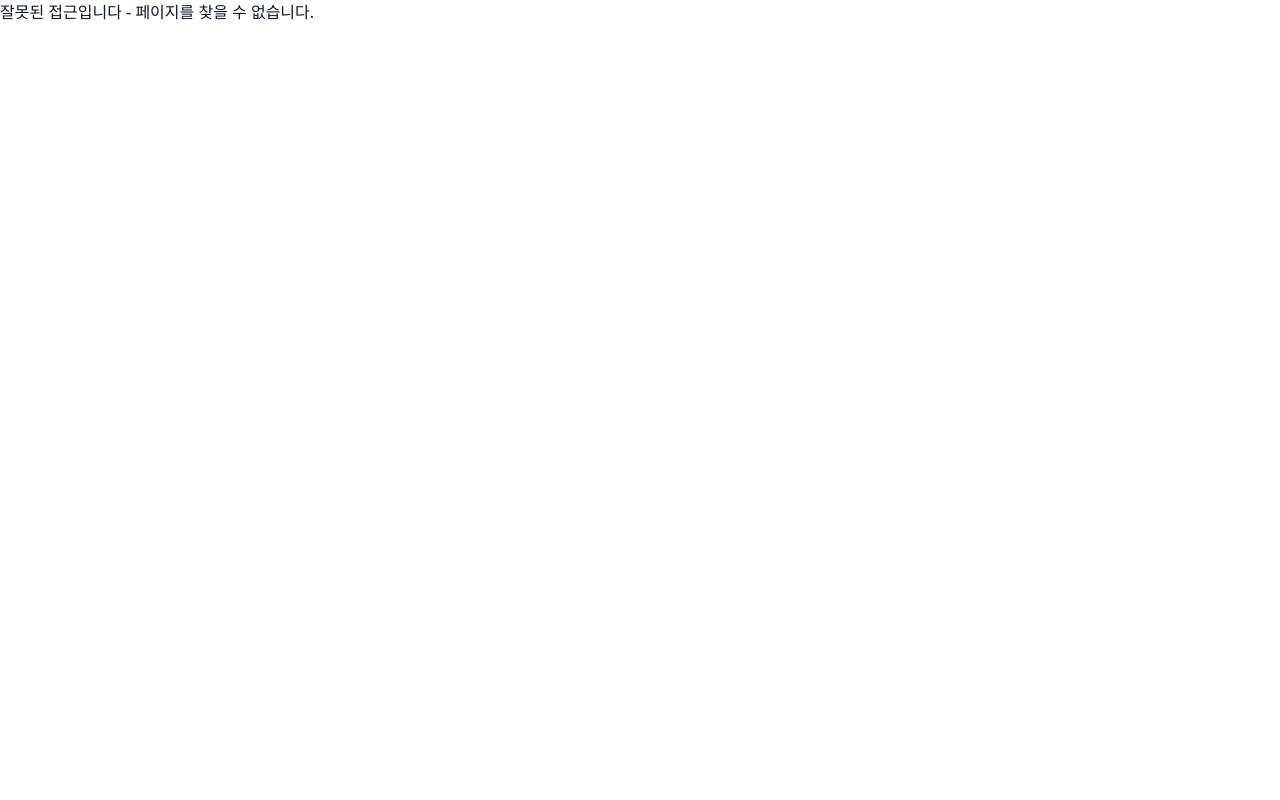
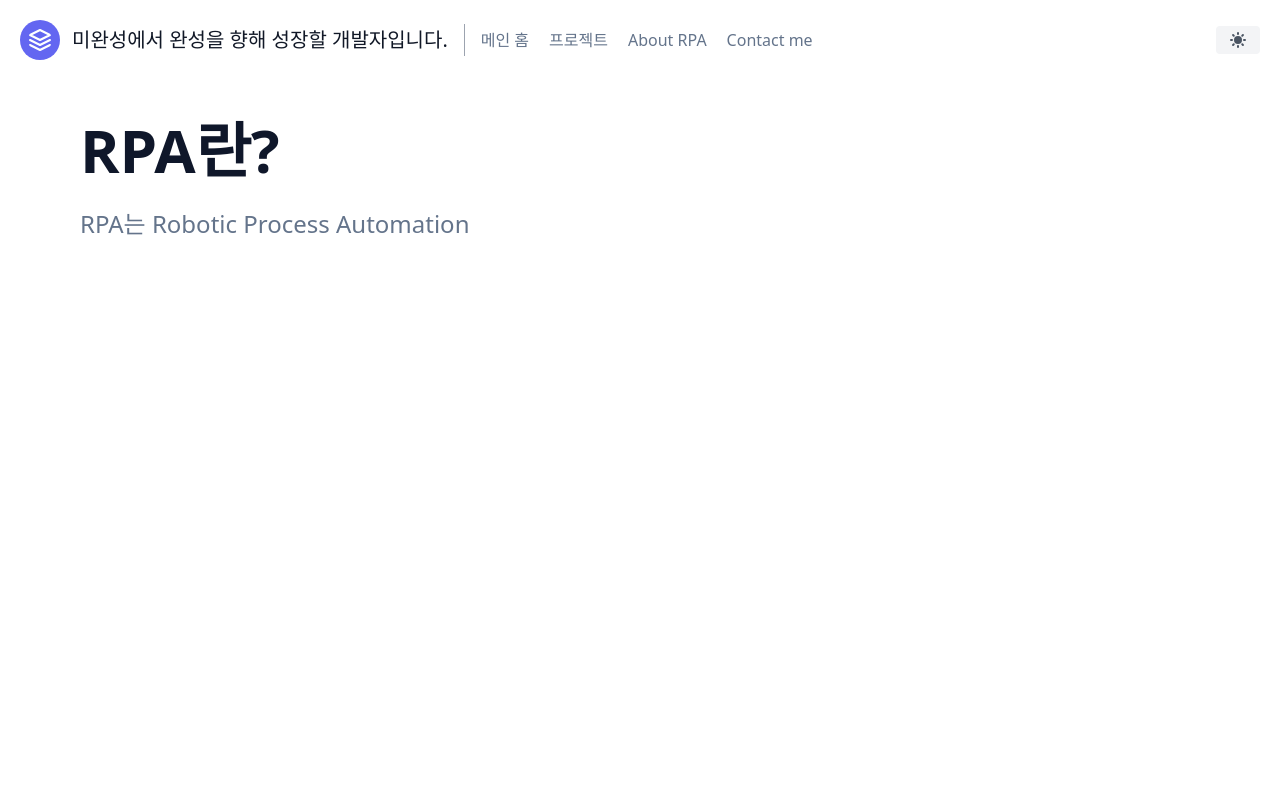
Before and after one commit to myonstar/web_portfolio, a Next.js app: page /about-rpa in a window 1280 px wide. Before the commit this address had no page. Shown: the top 800 px of the page. Built offline with nearby package versions, Linux system fonts and the light colour scheme.

Commit message:
썸네일 변경

```diff
--- /dev/null
+++ b/components/carousel.js
@@ -0,0 +1,9 @@
+import RPA1 from "./rpa-components/rpa1";
+
+export default function Carousel() {
+    return (
+        <div>
+            <RPA1></RPA1>
+        </div>
+    );
+}
--- a/components/header.js
+++ b/components/header.js
@@ -12,7 +12,7 @@ export default function Header() {
                             <path d="M12 2L2 7l10 5 10-5-10-5zM2 17l10 5 10-5M2 12l10 5 10-5"></path>
                         </svg>
                         {/* 헤더 이름 설정 */}
-                        <span className="ml-3 text-xl">김경빈</span>
+                        <span className="ml-3 text-xl">미완성에서 완성을 향해 성장할 개발자입니다.</span>
                     </div>
                     </Link>
                     <nav className="md:mr-auto md:ml-4 md:py-1 md:pl-4 md:border-l md:border-gray-400	flex flex-wrap items-center text-base justify-center">
@@ -22,11 +22,14 @@ export default function Header() {
                         <Link href="/projects">
                         <div className="mr-5 hover:text-gray-900">프로젝트</div>
                         </Link>
+                        <Link href="/about-rpa">
+                        <div className="mr-5 hover:text-gray-900">About RPA</div>
+                        </Link>
                         <Link href="https://www.naver.com">
                         <div className="mr-5 hover:text-gray-900">Contact me</div>
                         </Link>
                     </nav>
-                    {/* 다크모드 작업 예쩡 */}
+                    {/* 다크모드 작업 */}
                     <DarkModeToggle></DarkModeToggle>
                 </div>
             </header>
--- a/components/home/hero.js
+++ b/components/home/hero.js
@@ -1,3 +1,5 @@
+// 메인 페이지를 구성하는 Hero 요소
+
 import Animation from "./animation";
 import Link from "next/link";
 
@@ -5,17 +7,22 @@ export default function Hero() {
     return (
         <>
             <div className="lg:flex-grow md:w-1/2 lg:pr-24 md:pr-16 flex flex-col md:items-start md:text-left mb-16 md:mb-0 items-center text-center">
-                <h1 className="title-font sm:text-4xl text-3xl mb-4 font-medium text-gray-900">안녕하세요 김경빈입니다.
-                    <br className="hidden lg:inline-block" />저의 프로젝트입니다.
+                <h1 className="title-font sm:text-4xl text-3xl mb-4 font-medium text-gray-900">
+                    안녕하세요, 저는 김경빈입니다.
                 </h1>
-                <p className="mb-8 leading-relaxed">추후 자기소개로 변경하기</p>
+                <p className="text-xl mb-8 leading-relaxed">저는 컴퓨터소프트웨어공학과를 전공했으며, 첫 회사로 RPA업무를 수행하였고 웹 개발자로써 성장하기 위해 이 웹 사이트를 만들게 되었습니다.</p>
+
+                <h1 className="title-font sm:text-3xl text-2xl mb-4 font-medium text-gray-900">
+                    제가 수행한 프로젝트들을 보시려면
+                </h1>
+                {/* 프로젝트 열람 버튼 */}
                 <div className="flex justify-center">
                     <Link href="/projects">
                         <button className="btn-project">프로젝트 보기</button>
-                        {/* RPA 소개 하는 버튼 고려 */}
                     </Link>
                 </div>
             </div>
+            {/* 메인 페이지 우측 애니메이션 */}
             <div className="lg:max-w-lg lg:w-full md:w-1/2 w-5/6">
                 <Animation></Animation>
             </div>
--- a/components/projects/project-item.js
+++ b/components/projects/project-item.js
@@ -30,7 +30,7 @@ export default function ProjectItem({ data }) {
                 src={imgSrc}
                 alt="cover image Not Found"
                 width="100%"
-                height="100%"
+                height="60%"
                 layout="responsive"
                 objectFit="cover"
                 quality={100}
--- /dev/null
+++ b/components/rpa-components/rpa1.js
@@ -0,0 +1,9 @@
+export default function RPA1() {
+    return (
+        <div>
+            <h1 className="text-4xl font-bold sm:text-6xl">RPA란?</h1>
+            <br/>
+            <p className="text-2xl mb-8 leading-relaxed">RPA는 Robotic Process Automation</p>
+        </div>
+    );
+}
--- /dev/null
+++ b/pages/about-rpa.js
@@ -0,0 +1,25 @@
+// RPA 소개 페이지
+
+import Carousel from "@/components/carousel";
+import Layout from "@/components/layout";
+import Head from "next/head";
+
+export default function aboutRPA() {
+    return (
+        <Layout>
+            <div>
+                <Head>
+                    <title>RPA가 무엇인가요?</title>
+                    <meta name="description" content="RPA 소개" />
+                    <meta name="viewport" content="width=device-width, initial-scale=1" />
+                    <link rel="icon" href="/favicon.ico" />
+                </Head>
+
+                <div className="flex flex-col min-h-screen mx-20 my-10">
+                    <Carousel></Carousel>
+                </div>
+
+            </div>
+        </Layout>
+    );
+}
--- a/pages/index.js
+++ b/pages/index.js
@@ -1,3 +1,5 @@
+// 웹 포트폴리오 메인 페이지
+
 import Head from 'next/head'
 import Image from 'next/image'
 import { Inter } from 'next/font/google'
@@ -11,7 +13,7 @@ export default function Home() {
     <Layout>
       <Head>
         <title>김경빈 임시제목</title>
-        <meta name="description" content="반드시 완성" />
+        <meta name="description" content="웹 포트폴리오" />
         <meta name="viewport" content="width=device-width, initial-scale=1" />
         <link rel="icon" href="/favicon.ico" />
       </Head>
--- a/pages/projects.js
+++ b/pages/projects.js
@@ -1,3 +1,5 @@
+// 프로젝트 열람 페이지
+
 import Layout from "@/components/layout";
 import Head from "next/head";
 import { TOKEN, DATABASE_ID } from "@/config";
@@ -10,7 +12,7 @@ export default function Projects({ projects }) {
             <div className="flex flex-col items-center justify-center min-h-screen mb-10 px-6">
                 <Head>
                     <title>김경빈의 프로젝트 목록</title>
-                    <meta name="description" content="반드시 완성" />
+                    <meta name="description" content="프로젝트 소개" />
                     <meta name="viewport" content="width=device-width, initial-scale=1" />
                     <link rel="icon" href="/favicon.ico" />
                 </Head>
--- a/styles/globals.css
+++ b/styles/globals.css
@@ -11,7 +11,7 @@
 }
 
 .project-card {
-    @apply flex flex-col m-6 rounded-xl w-full
+    @apply flex flex-col m-3 rounded-xl w-full
      transition duration-300 transform border border-gray-300
      hover:scale-105 hover:shadow-lg dark:border-gray-200/50 dark:hover:shadow-gray-400/40 hover:text-blue-600
 }
@@ -29,7 +29,7 @@ a {
 }
 
 p {
-    @apply text-slate-500 dark:text-slate-400
+    @apply text-slate-500 dark:text-slate-200
 }
 
 span {
```
